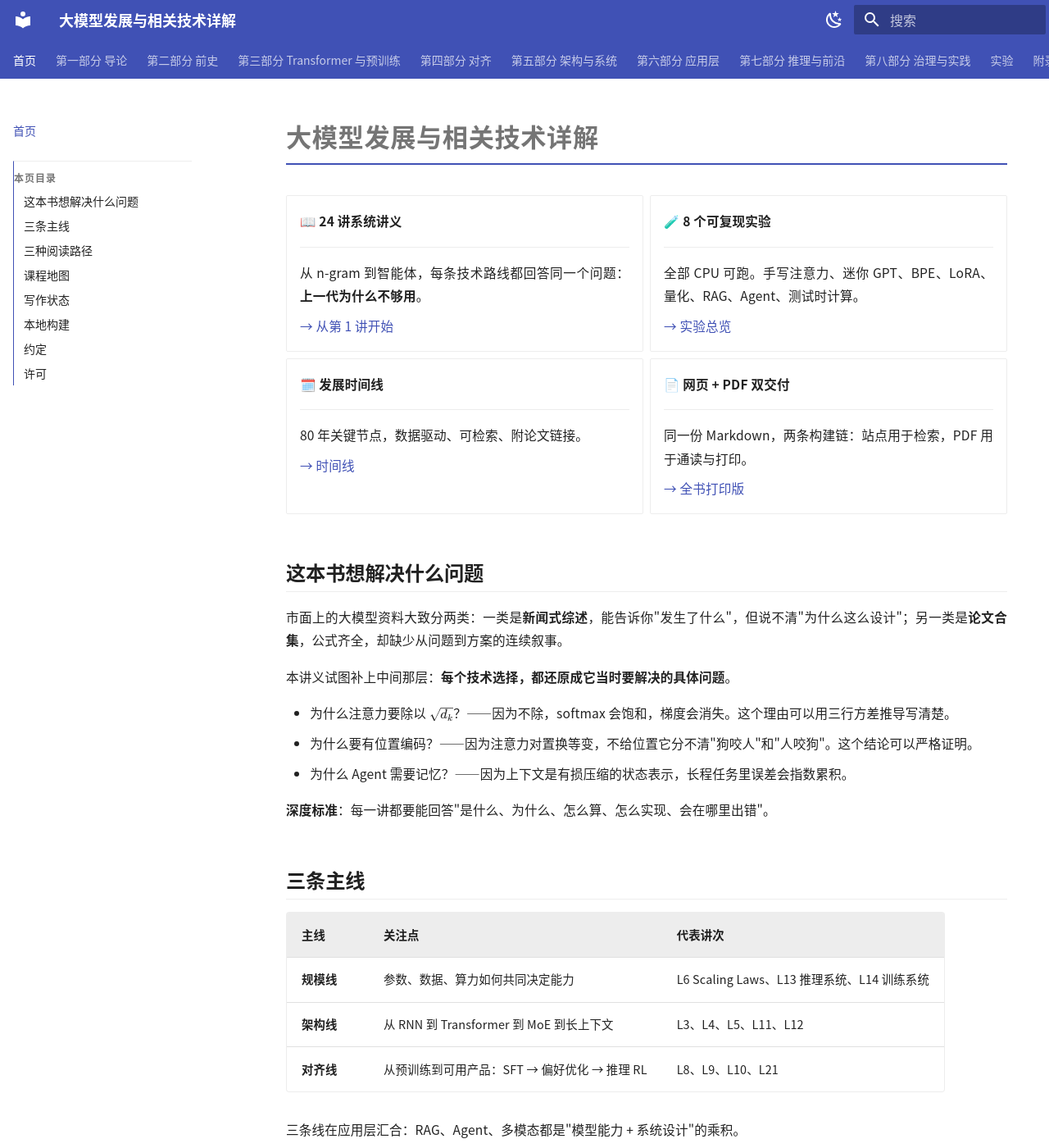
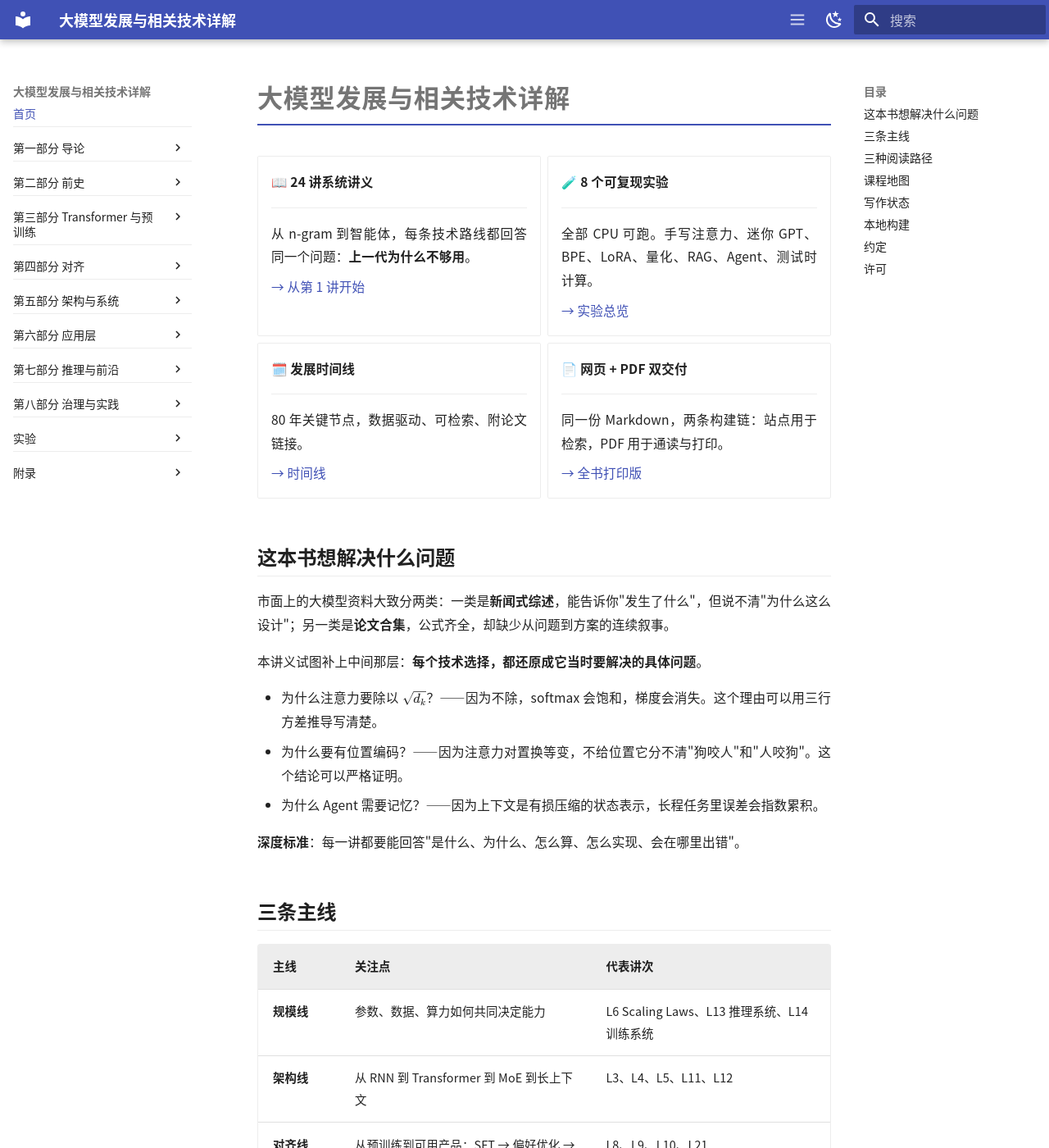
Before and after one commit to YouhuiWang/llm-course-notes, an MkDocs documentation site: the page built from docs/index.md, in a window 1280 px wide and 1400 px high. Shown: the whole window at 82% size. Built offline with MkDocs 1.6.1 and Material for MkDocs 9.7.7, drawn with Linux system fonts in a browser that asks for light colours; nearby versions of some CDN libraries; library files that are not in the unit come from our copies.

Commit message:
layout: 顶部标签改为侧栏可折叠导航，新增侧栏收起按钮

```diff
--- a/docs/assets/css/extra.css
+++ b/docs/assets/css/extra.css
@@ -194,8 +194,9 @@
   height: auto;
 }
 
-/* ============ 布局：目录并入左侧栏 ============ */
-/* 整体栅格稍宽，但正文列限制在舒适阅读宽度内（中文约 40–45 字/行） */
+
+/* ============ 布局 ============ */
+/* 整体栅格稍宽，正文列限制在舒适阅读宽度内（中文约 45–50 字/行） */
 .md-grid {
   max-width: 80rem;
 }
@@ -205,70 +206,73 @@
   margin-inline: auto;
 }
 
-/* 宽表格与代码块可以突破正文列，避免被挤成多行 */
-.md-typeset table:not([class]),
-.md-typeset .highlight {
-  max-width: 100%;
-}
-
-/* 左侧栏整体稍宽，容纳长中文标题 */
+/* 左侧栏稍宽，容纳长中文标题 */
 @media screen and (min-width: 76.25em) {
   .md-sidebar--primary {
     width: 14.5rem;
   }
 }
 
-/* 并入左栏的"目录"块：与导航之间加分隔，层级更清晰 */
-.md-nav--secondary {
-  margin-top: 1.4rem;
-  padding-top: 0.6rem;
+/* 导航树：分节之间用细分隔线，层级用左侧竖线表达 */
+.md-nav--primary > .md-nav__list > .md-nav__item--nested {
+  margin-top: 0.35rem;
+  padding-top: 0.35rem;
   border-top: 1px solid var(--md-default-fg-color--lightest);
 }
 
-.md-nav--secondary .md-nav__title {
-  font-size: 0.62rem;
-  font-weight: 600;
-  letter-spacing: 0.06em;
-  text-transform: none;
-  color: var(--md-default-fg-color--light);
-  padding: 0 0 0.3rem 0;
-  background: none;
-  box-shadow: none;
+.md-nav--primary .md-nav__item--nested > .md-nav > .md-nav__list {
+  margin-left: 0.45rem;
+  padding-left: 0.45rem;
+  border-left: 1px solid var(--md-default-fg-color--lightest);
 }
 
-.md-nav--secondary .md-nav__list {
-  font-size: 0.7rem;
-  line-height: 1.55;
+/* ============ 侧栏折叠 ============ */
+.sidebar-toggle {
+  display: none;
+  align-items: center;
+  justify-content: center;
+  background: none;
+  border: 0;
+  border-radius: 0.2rem;
+  color: var(--md-primary-bg-color);
+  cursor: pointer;
+  padding: 0.35rem;
+  opacity: 0.75;
+  transition: opacity 0.15s, background-color 0.15s;
 }
 
-.md-nav--secondary .md-nav__link {
-  margin-top: 0.05rem;
-  padding-top: 0.18rem;
-  padding-bottom: 0.18rem;
+.sidebar-toggle:hover {
+  opacity: 1;
+  background-color: rgba(255, 255, 255, 0.12);
 }
 
-/* 当前小节高亮更克制 */
-.md-nav--secondary .md-nav__link--active {
-  font-weight: 600;
+.sidebar-toggle svg {
+  width: 1.1rem;
+  height: 1.1rem;
+  fill: currentColor;
 }
 
-/* 三级目录再缩进一级，避免长标题折行后看不出层级 */
-.md-nav--secondary .md-nav .md-nav__list {
-  margin-left: 0.5rem;
-  border-left: 1px solid var(--md-default-fg-color--lightest);
-  padding-left: 0.4rem;
+@media screen and (min-width: 76.25em) {
+  .sidebar-toggle {
+    display: inline-flex;
+  }
 }
 
-/* 并入左栏的目录：补一个明确的"本页目录"标题 */
-.md-nav--secondary::before {
-  content: "本页目录";
-  display: block;
-  font-size: 0.6rem;
-  font-weight: 600;
-  letter-spacing: 0.08em;
-  color: var(--md-default-fg-color--light);
-  margin-bottom: 0.35rem;
+/* 收起状态：整栏隐藏，正文自动占满 */
+body.sidebar-collapsed .md-sidebar--primary {
+  display: none;
 }
 
-/* 说明：不要给目录内部列表加 max-height/overflow，
-   否则内容会溢出容器并与下方讲次重叠；整栏滚动交给 .md-sidebar__scrollwrap */
+body.sidebar-collapsed .md-main__inner {
+  grid-template-columns: minmax(0, 1fr);
+}
+
+/* 收起侧栏后，正文可用更宽的版心 */
+body.sidebar-collapsed .md-content {
+  max-width: 56rem;
+}
+
+/* 顶栏按钮与配色切换之间留一点间距 */
+.sidebar-toggle {
+  margin-right: 0.15rem;
+}
--- /dev/null
+++ b/docs/assets/js/sidebar-toggle.js
@@ -0,0 +1,51 @@
+/* 左侧栏收起/展开：状态存在 localStorage，刷新后保持 */
+(function () {
+  var KEY = "llm-course-sidebar";
+  var ICON_MENU =
+    '<svg viewBox="0 0 24 24" aria-hidden="true"><path d="M3 5h18v2H3V5zm0 6h18v2H3v-2zm0 6h18v2H3v-2z"/></svg>';
+  var ICON_CLOSE =
+    '<svg viewBox="0 0 24 24" aria-hidden="true"><path d="M3 5h12v2H3V5zm0 6h12v2H3v-2zm0 6h12v2H3v-2zM18 7l1.4 1.4L16.8 12l2.6 3.6L18 17l-4-5 4-5z"/></svg>';
+
+  function collapsed() {
+    return document.body.classList.contains("sidebar-collapsed");
+  }
+
+  function sync(btn) {
+    btn.innerHTML = collapsed() ? ICON_CLOSE : ICON_MENU;
+    btn.title = collapsed() ? "展开侧栏" : "收起侧栏";
+    btn.setAttribute("aria-label", btn.title);
+  }
+
+  function init() {
+    if (document.querySelector(".sidebar-toggle")) return;
+    var btn = document.createElement("button");
+    btn.className = "sidebar-toggle";
+    btn.type = "button";
+
+    var anchor = document.querySelector(".md-header__option") || document.querySelector(".md-header__inner");
+    if (!anchor) return;
+    anchor.parentNode.insertBefore(btn, anchor);
+
+    sync(btn);
+    btn.addEventListener("click", function () {
+      document.body.classList.toggle("sidebar-collapsed");
+      localStorage.setItem(KEY, collapsed() ? "1" : "0");
+      sync(btn);
+    });
+  }
+
+  // 允许用 ?sidebar=off 直接以收起状态打开（便于分享与截图）
+  if (/[?&]sidebar=off/.test(location.search)) {
+    document.body.classList.add("sidebar-collapsed");
+  } else if (localStorage.getItem(KEY) === "1") {
+    document.body.classList.add("sidebar-collapsed");
+  }
+
+  if (typeof document$ !== "undefined") {
+    document$.subscribe(init);
+  } else if (document.readyState === "loading") {
+    document.addEventListener("DOMContentLoaded", init);
+  } else {
+    init();
+  }
+})();
--- a/mkdocs.yml
+++ b/mkdocs.yml
@@ -11,13 +11,10 @@ theme:
   name: material
   language: zh
   features:
-    - navigation.tabs
-    - navigation.sections
     - navigation.top
     - navigation.indexes
     - navigation.footer
     - toc.follow
-    - toc.integrate
     - content.code.copy
     - content.code.annotate
     - content.tabs.link
@@ -100,6 +97,7 @@ extra_javascript:
   - assets/vendor/katex/katex.min.js
   - assets/vendor/katex/auto-render.min.js
   - assets/js/katex-init.js
+  - assets/js/sidebar-toggle.js
 
 nav:
   - 首页: index.md
```
